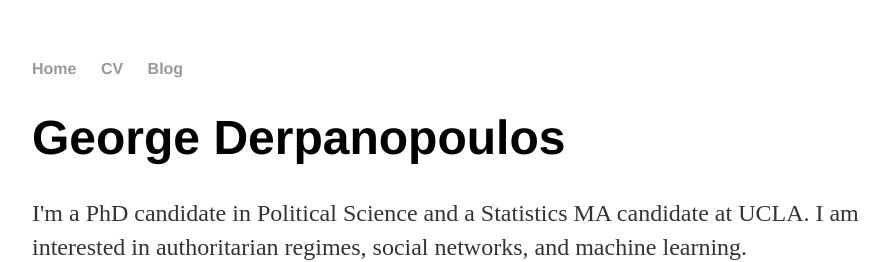
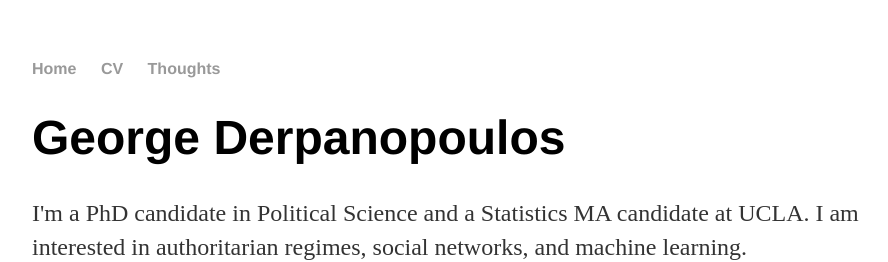
Before and after one commit to georgederpa/georgederpa, a Jekyll site: the page built from index.html, in a window 1280 px wide. Shown: the top 262 px of the page, without its empty margins (160-1048 px from the left). Built offline with Jekyll 4.4.1, drawn with Linux system fonts in a browser that asks for light colours.

Commit message:
Update default.html

```diff
--- a/_layouts/default.html
+++ b/_layouts/default.html
@@ -10,7 +10,7 @@
 	    		<ul>
 	        		<li><a href="/">Home</a></li>
 	        		<li><a href="/cv">CV</a></li>
-	        		<li><a href="/blog">Blog</a></li>
+	        		<li><a href="/thoughts">Thoughts</a></li>
 	    		</ul>
 			</nav>
 			<div class="container">
```
